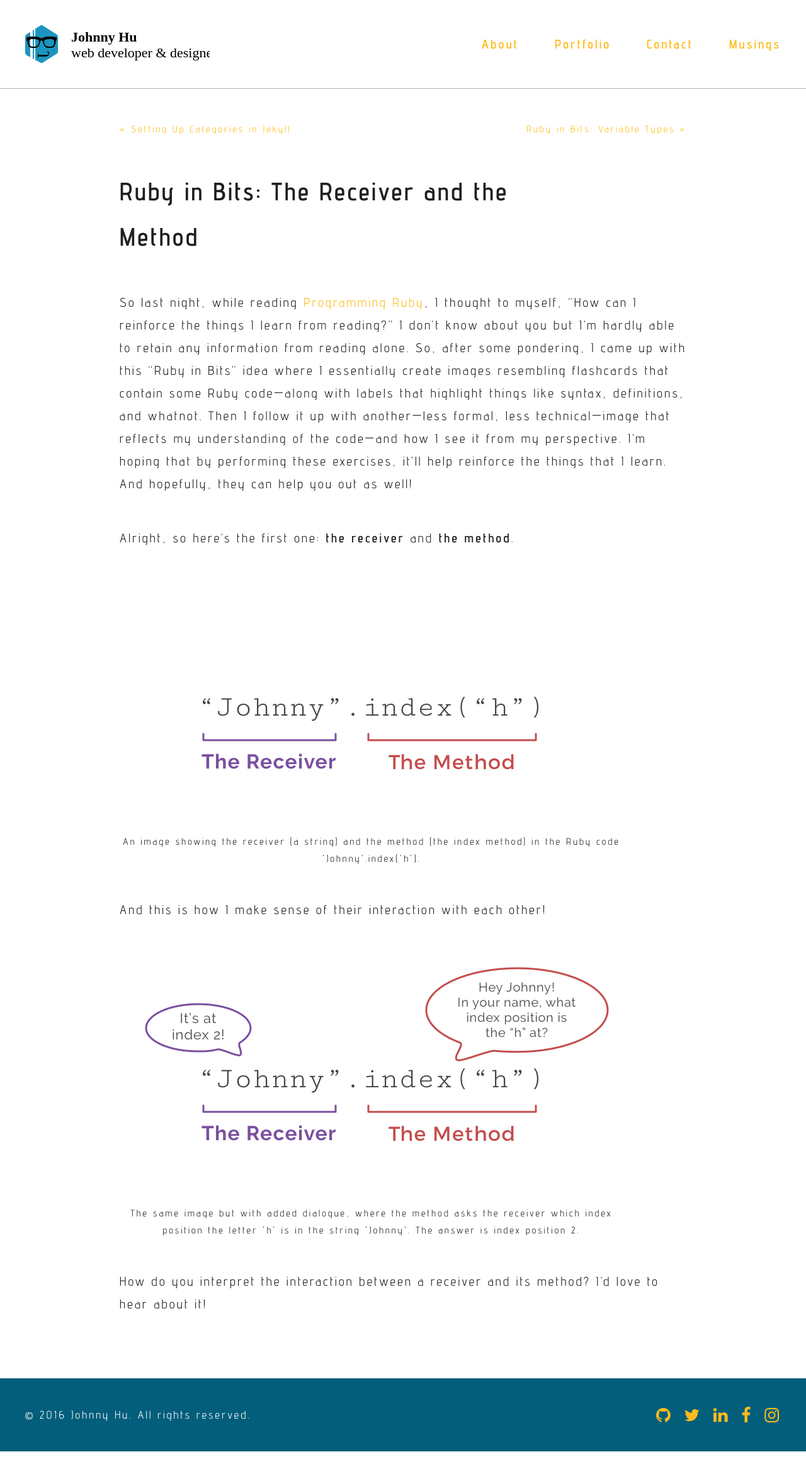
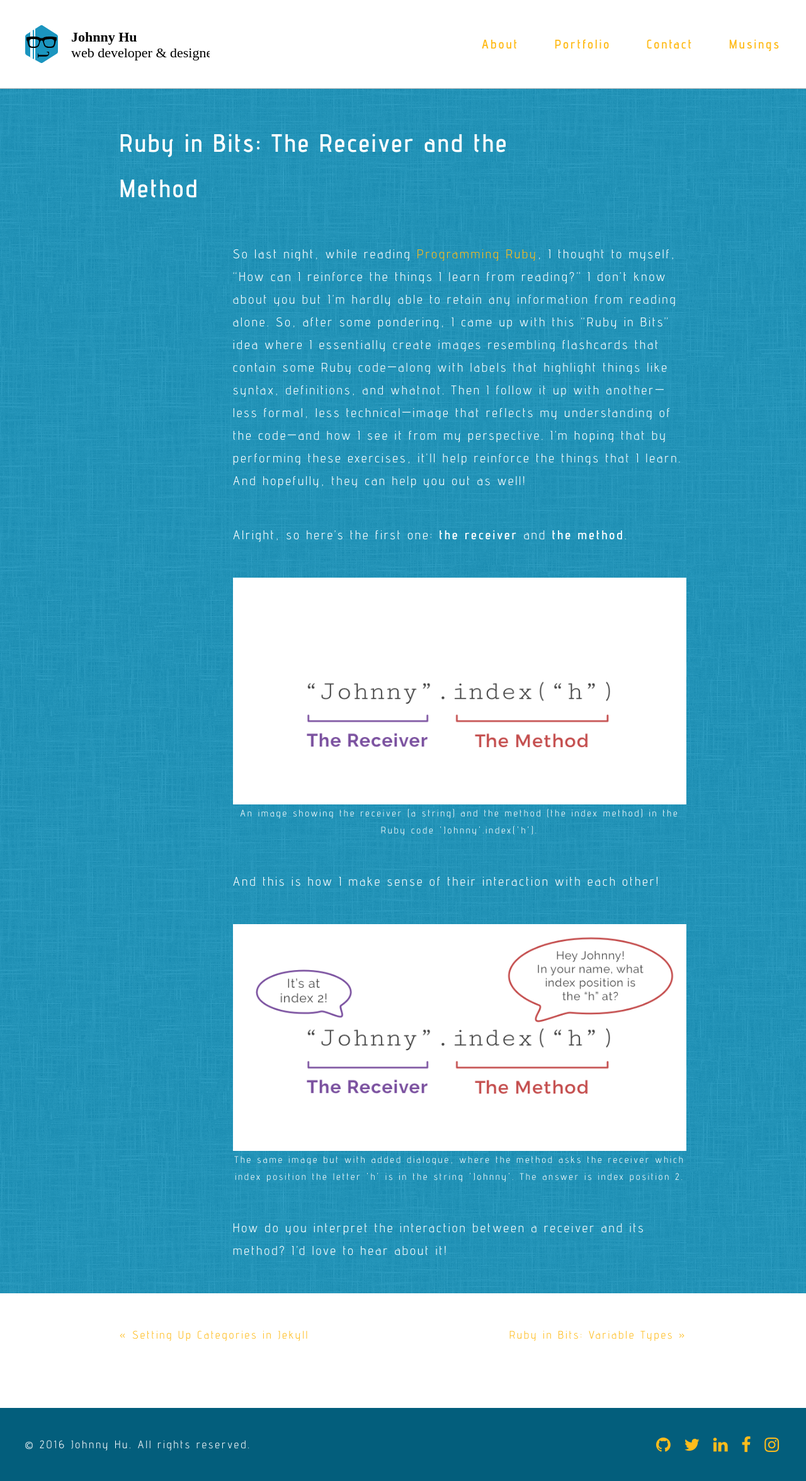
Before and after one commit to heyitsjhu/iamjhu.github.io, a Jekyll site: the page built from musings/development/_posts/2016-05-31-ruby-in-bits-the-receiver-and-the-method.markdown, in a window 1280 px wide. Shown: the whole page at 63% size. Built offline with Jekyll 4.4.1, drawn with Linux system fonts in a browser that asks for light colours; comment, search, counter and statistics services are not loaded; before the commit the page ends 2304 px from its top, so only the background shows below that.

Commit message:
Update html and css so the correct logic is run depending on which page a musing is accessed.

```diff
--- a/_includes/musing-article.html
+++ b/_includes/musing-article.html
@@ -1,14 +1,22 @@
 <article class="musing background" itemscope itemtype="http://schema.org/BlogPosting">
 
   <h1 class="musing-title" itemprop="name headline">
-    {{ post.title }}
+    {% if page.url == "/" %}
+      {{ post.title }}
+    {% elsif page.url == "/musings/" %}
+      {{ post.title }}
+    {% else %}
+      {{ page.title }}
+    {% endif %}
   </h1>
 
   <div class="musing-content" itemprop="articleBody">
     {% if page.url == "/" %}
       {{ post.excerpt }}
+    {% elsif page.url == "/musings/" %}
+      {{ post.content }}
     {% else %}
-      {{ post.content }}
+      {{ content }}
     {% endif %}
   </div>
 
--- a/_includes/musing-nav.html
+++ b/_includes/musing-nav.html
@@ -1,5 +1,4 @@
 <nav class="musing-nav">
-
   {% if post.previous.url %}
     <a class="prev" href="{{ post.previous.url }}">
       &laquo; {{ post.previous.title }}
@@ -12,4 +11,16 @@
     </a>
   {% endif %}
 
+  {% if page.previous.url %}
+    <a class="prev" href="{{ page.previous.url }}">
+      &laquo; {{ page.previous.title }}
+    </a>
+  {% endif %}
+
+  {% if page.next.url %}
+    <a class="next" href="{{ page.next.url }}">
+      {{ page.next.title }} &raquo;
+    </a>
+  {% endif %}
+
 </nav>
--- a/_layouts/post.html
+++ b/_layouts/post.html
@@ -1,30 +1,9 @@
 ---
 layout: default
 ---
-<article class="musing container">
-  <header class="musing-header">
-    <nav class="musing-nav">
-      {% if page.previous.url %}
-        <a class="prev" href="{{ page.previous.url }}">
-          &laquo; {{ page.previous.title }}
-        </a>
-      {% endif %}
-      {% if page.next.url %}
-        <a class="next" href="{{ page.next.url }}">
-          {{ page.next.title }} &raquo;
-        </a>
-      {% endif %}
-    </nav>
-  </header>
 
-  <section class="musing-content" itemscope itemtype="http://schema.org/BlogPosting">
-    <h1 class="musing-title" itemprop="name headline">
-      {{ page.title }}
-    </h1>
-    <div itemprop="articleBody">
-      {{ content }}
-    </div>
-  </section>
+  {% include musing-article.html %}
 
-    {% include disqus_comments.html %}
-</article>
+  {% include musing-nav.html %}
+
+  {% include disqus_comments.html %}
--- a/_sass/_layout.scss
+++ b/_sass/_layout.scss
@@ -57,7 +57,7 @@ header.site-header {
 /*** *** *** HERO SECTION *** *** ***/
 /************************************/
 section.hero {
-  color: #fff;
+  color: $grey-color-light;
 
   div#hero-name,
   div#hero-dev {
@@ -101,9 +101,10 @@ section.mockups {
 /*** *** *** LATEST MUSING SECTION *** *** ***/
 /*********************************************/
 section.latest-musing {
-  color: #fff;
+    color: $grey-color-light;
 
     h2 {
+        margin-bottom: 0;
         text-align: center;
     }
 }
@@ -156,8 +157,13 @@ nav.musing-nav {
 article.musing {
     display: flex;
     flex-direction: column;
+    color: $grey-color-light;
 
-    h1.musing-title,
+
+    h1.musing-title {
+      padding-top: $spacing-unit;
+      width: 80%;
+    }
     div.musing-content {
       width: 80%;
     }
@@ -195,7 +201,7 @@ footer.site-footer {
   flex-direction: column;
   align-items: center;
   background-color: #035E7C;
-  color: #FFF;
+  color: $grey-color-light;
 
   div.footer-copyright {
     font-size: $small-font-size;
@@ -253,10 +259,12 @@ footer.site-footer {
   }
 
   article.musing {
-    h1.musing-title,
-    div.musing-content {
-      width: 75%;
+    h1.musing-title {
+      padding-top: $spacing-unit * 2;
     }
+  }
+  nav.musing-nav {
+    font-size: $small-font-size;
   }
 
   section.quote {
@@ -289,9 +297,8 @@ footer.site-footer {
     }
 
     article.musing {
-        h1.musing-title,
-        div.musing-content {
-            width: 80%;
+        h1.musing-title {
+            padding-top: $spacing-unit * 2.5;
         }
     }
 }
```
Also changed, not shown: _sass/_base.scss (indentation only), musings/index.html (line endings or trailing spaces). Lines whose indentation alone changed are shown as unchanged.
